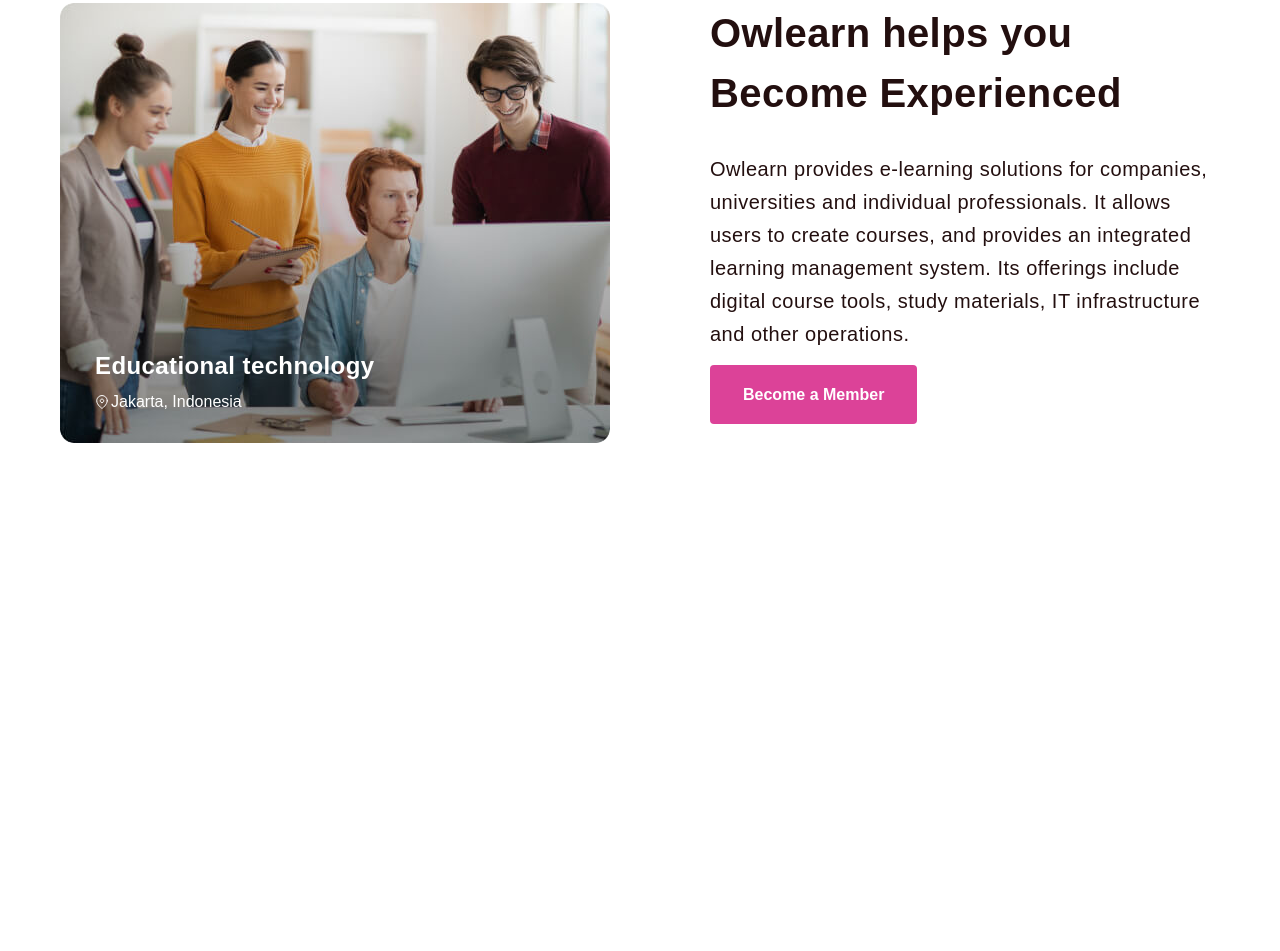
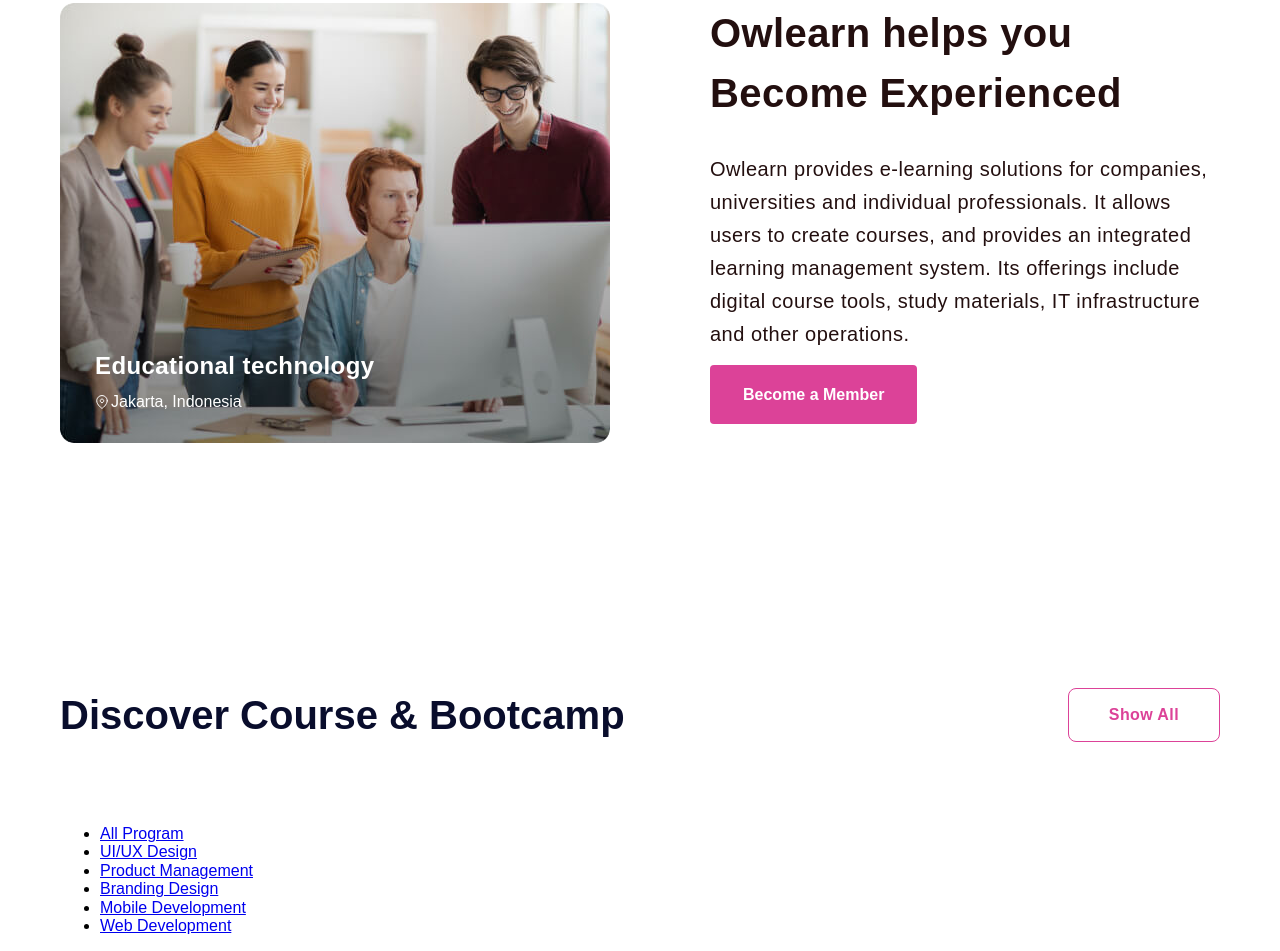
Before and after one commit to Bekzod97-div/owlearn, a plain HTML site: page index.html in a window 1280 px wide. Shown: the part 1145-2096 px from the top of the page. Before the commit the page ends 1765 px from the top, so only its background shows below. Drawn offline with Linux system fonts and the light colour scheme; a web font is replaced by a local one.

Commit message:
add course html and course header styles

```diff
--- a/css/styles.css
+++ b/css/styles.css
@@ -341,3 +341,51 @@
 .about-us__content__link {
     padding: 20px 32px;
 }
+
+/* Course section */
+.course__container{
+
+}
+.course__header {
+    display: flex;
+    align-items: center;
+    margin-top: 57px;
+    margin-bottom: 50px;
+}
+.course__header__title {
+    margin-right: auto;
+    color: #090d2c;
+    font-size: 40px;
+    font-weight: 700;
+    line-height: 54px;
+}
+.course__link {
+    text-decoration: none;
+    color: var(--pink);
+    font-size: 16px;
+    font-weight: 700;
+    line-height: 24px;
+    letter-spacing: 0.4px;
+    text-align: center;
+    border: 1px solid var(--pink);
+    border-radius: 8px;
+    transition: 0.4s;
+}
+.course__link:hover {
+    color: var(--brown);
+    border-color: var(--brown);
+}
+
+
+.course__header__link {
+    padding: 14px 40px;
+}
+
+.coursenav {
+}
+.coursenav__list {
+}
+.coursenav__item {
+}
+.coursenav__link {
+}
--- a/index.html
+++ b/index.html
@@ -114,6 +114,40 @@
         </div>
       </section>
 
+      <!-- Course -->
+      <section class="course">
+        <div class="container course__container">
+          <div class="course__header">
+            <h2 class="course__header__title">Discover Course &amp; Bootcamp</h2>
+            <a href="#" class="course__link course__header__link">Show All</a>
+          </div>
+
+          <div class="coursenav">
+            <ul class="coursenav__list">
+              <li class="coursenav__item">
+                 <a class="coursenav__link" href="#" >All Program</a>
+               </li>
+               <li class="coursenav__item">
+                 <a class="coursenav__link" href="#" >UI/UX Design</a>
+               </li>
+               <li class="coursenav__item">
+                 <a class="coursenav__link" href="#" >Product Management</a>
+               </li>
+               <li class="coursenav__item">
+                  <a class="coursenav__link" href="#" >Branding Design</a>
+               </li>
+               <li class="coursenav__item">
+                <a class="coursenav__link" href="#" >Mobile Development</a>
+             </li>
+              <li class="coursenav__item">
+                  <a class="coursenav__link" href="#" >Web Development</a>
+               </li>
+            </ul>
+          </div>
+
+        </div>
+      </section>
+
 
     </main>
 
```
